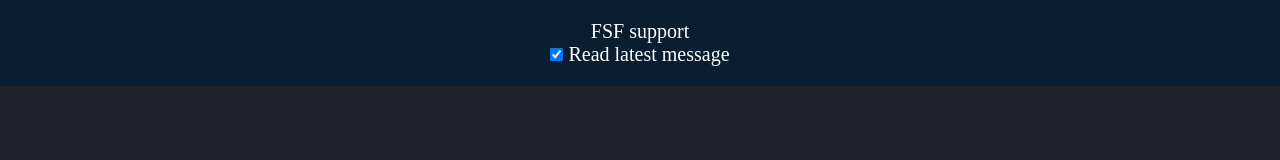
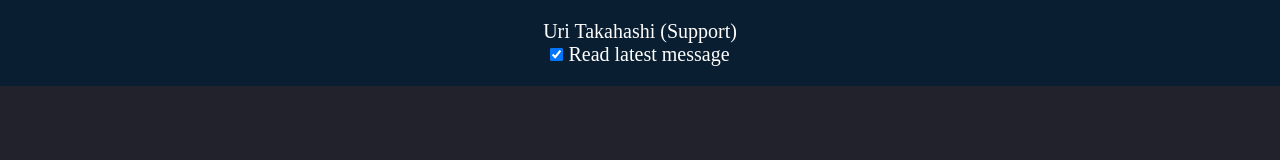
Before and after one commit to zimlewis/fsf, a plain HTML site: page messaging.html in a window 1280 px wide. Shown: the top 160 px of the page. Drawn offline with Linux system fonts and the light colour scheme; no server answers.

Commit message:
Update messaging.html

```diff
--- a/messaging.html
+++ b/messaging.html
@@ -8,7 +8,7 @@
     <body>
         <div class="container">
             <header>
-                FSF support
+                Uri Takahashi (Support)
                 <form><label><input id = 'mess-update' type = "checkbox" checked>  Read latest message</label></form>
             </header>
             <div id = "messages">
```
